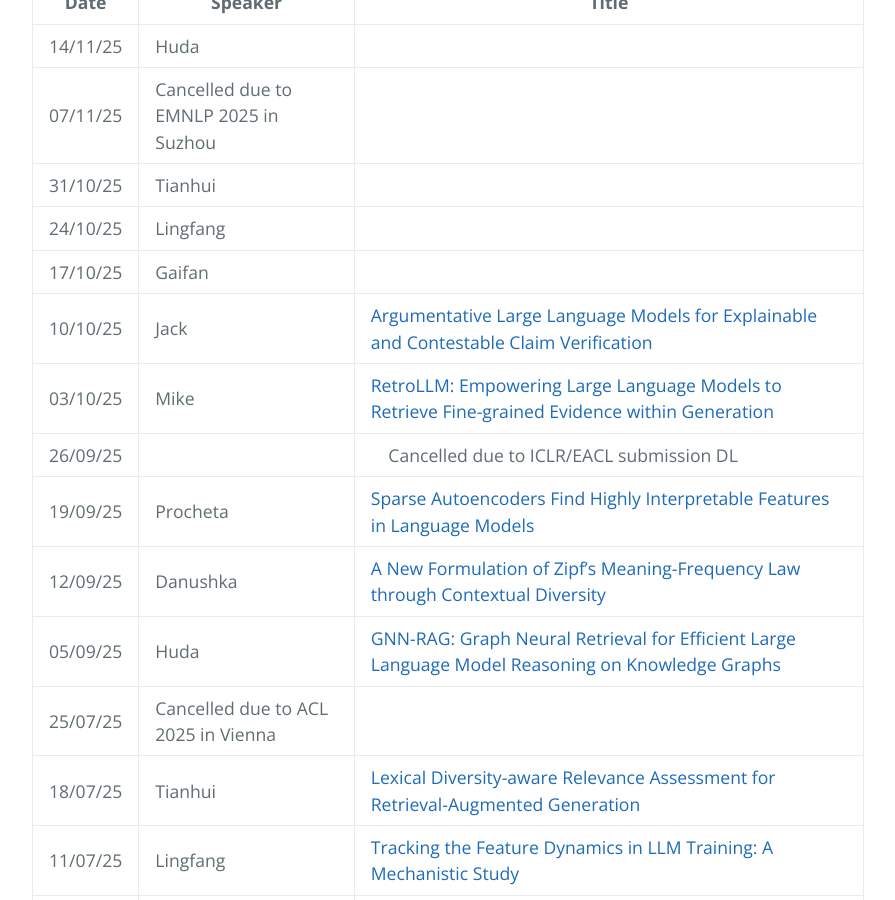
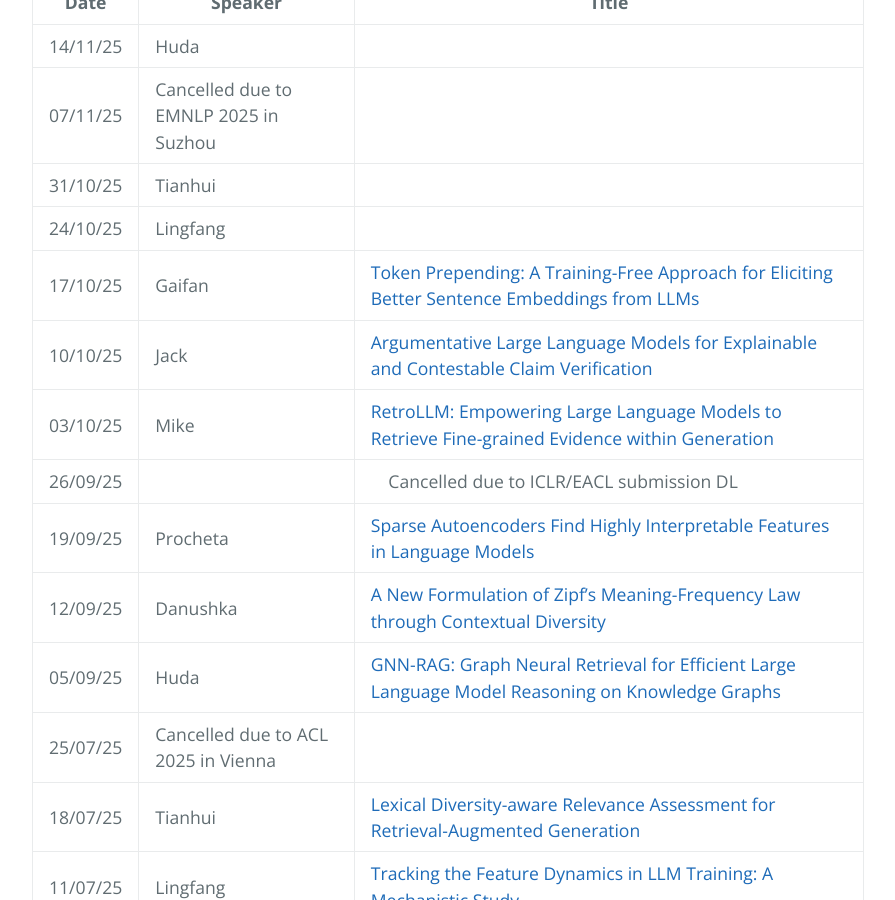
Before and after one commit to LivNLP/livnlp.github.io, a Jekyll site: the page built from reading.md, in a window 1280 px wide and 900 px high, scrolled down 594 px. Shown: the whole window, without its empty margins (192-1087 px from the left). Built offline with Jekyll 4.4.1, drawn with Linux system fonts in a browser that asks for light colours.

Commit message:
Update reading.md

```diff
--- a/reading.md
+++ b/reading.md
@@ -17,7 +17,7 @@ We meet on a weely basis to discuss recent research papers. Here is the schedule
 | 07/11/25|  Cancelled due to EMNLP 2025 in Suzhou |
 | 31/10/25|  Tianhui |
 | 24/10/25|  Lingfang |
-| 17/10/25|  Gaifan |
+| 17/10/25|  Gaifan | [Token Prepending: A Training-Free Approach for Eliciting Better Sentence Embeddings from LLMs](https://aclanthology.org/2025.acl-long.159.pdf)
 | 10/10/25|  Jack | [Argumentative Large Language Models for Explainable and Contestable Claim Verification](https://arxiv.org/abs/2405.02079)
 | 03/10/25|  Mike | [RetroLLM: Empowering Large Language Models to Retrieve Fine-grained Evidence within Generation](https://aclanthology.org/2025.acl-long.819/)
 | 26/09/25|   |　Cancelled due to ICLR/EACL submission DL
```
